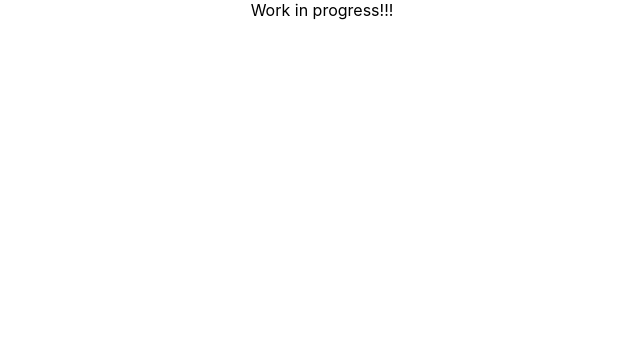
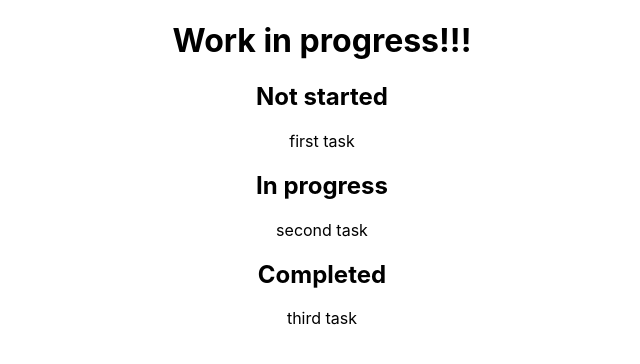
Before and after one commit to rajkumardas2701/planner-app, a React (Create React App) app: page / in a window 1280 px wide. Shown: the top 364 px of the page, without its empty margins (318-958 px from the left). Built offline with nearby package versions, Linux system fonts and the light colour scheme.

Commit message:
Add TodoList container with static data

```diff
--- a/src/components/App.js
+++ b/src/components/App.js
@@ -1,9 +1,11 @@
 import '../styles/App.css';
+import ToDoList from '../containers/TodoList';
 
 function App() {
   return (
     <div className="App">
-      Work in progress!!!
+      <h1>Work in progress!!!</h1>
+      <ToDoList />
     </div>
   );
 }
--- /dev/null
+++ b/src/constants/initialState.js
@@ -0,0 +1,25 @@
+const initialTodos = [
+  {
+    tname: 'first task',
+    todo: 'To do',
+    dueDate: '05/10/2021',
+    progress: '',
+    assignTo: 'User 1',
+  },
+  {
+    tname: 'second task',
+    todo: 'To do',
+    dueDate: '05/13/2021',
+    progress: '',
+    assignTo: 'User 2',
+  },
+  {
+    tname: 'third task',
+    todo: 'To do',
+    dueDate: '05/17/2021',
+    progress: '',
+    assignTo: 'User 3',
+  },
+];
+
+export default initialTodos;
--- /dev/null
+++ b/src/containers/TodoList.js
@@ -0,0 +1,21 @@
+import React from 'react';
+import initialTodos from '../constants/initialState';
+
+const ToDoList = () => (
+  <div>
+    <div>
+      <h2>Not started</h2>
+      <p>{initialTodos[0].tname}</p>
+    </div>
+    <div>
+      <h2>In progress</h2>
+      <p>{initialTodos[1].tname}</p>
+    </div>
+    <div>
+      <h2>Completed</h2>
+      <p>{initialTodos[2].tname}</p>
+    </div>
+  </div>
+);
+
+export default ToDoList;
```
